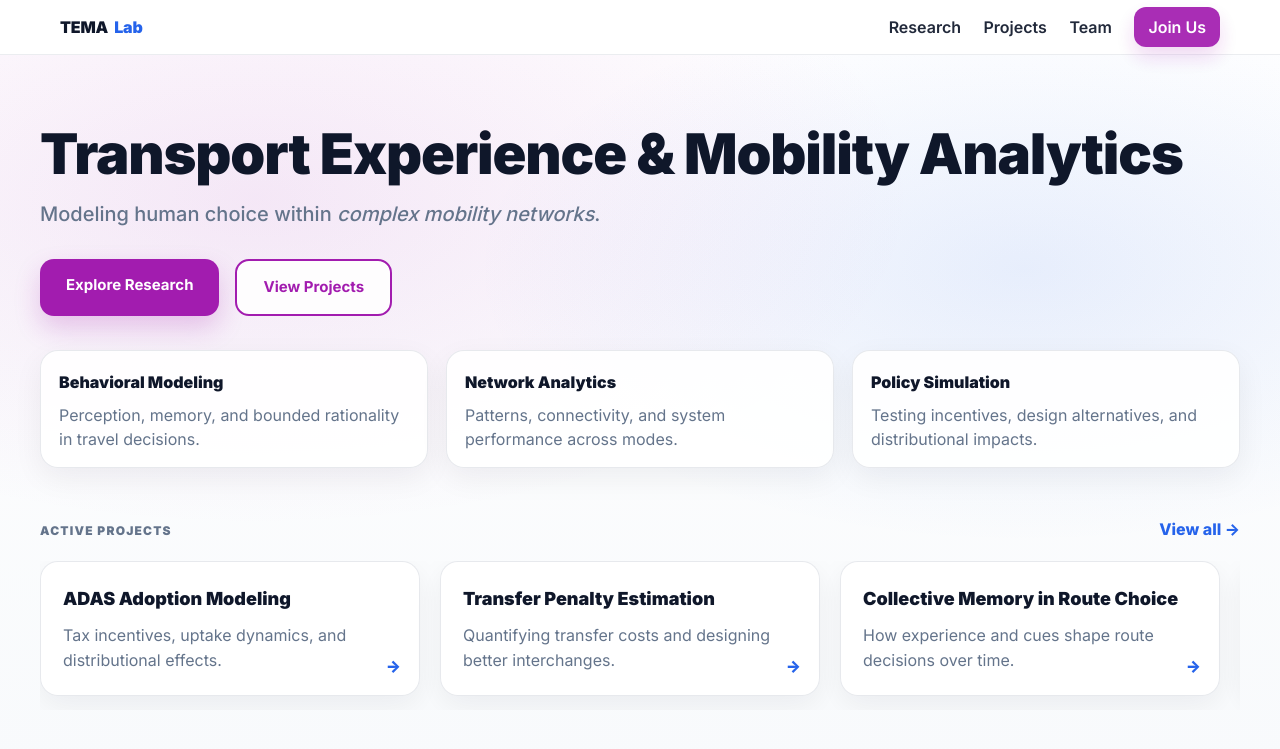
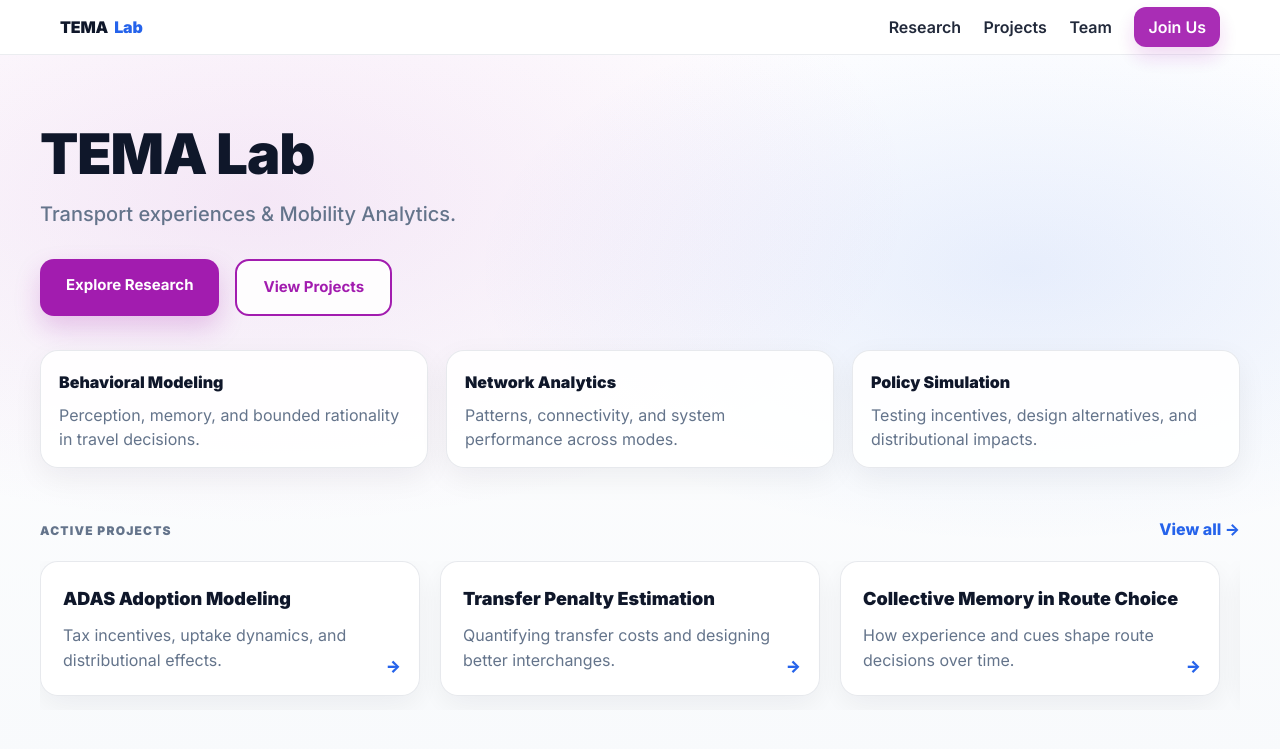
Before and after one commit to tema-technion/tema-technion.github.io, a Jekyll site: the page built from index.md, in a window 1280 px wide. Shown: the top 749 px of the page. Built offline with Jekyll 4.4.1, drawn with Linux system fonts in a browser that asks for light colours.

Commit message:
Update index.md

```diff
--- a/index.md
+++ b/index.md
@@ -3,9 +3,9 @@ layout: home
 title: TEMA Lab
 ---
 
-# Transport Experience & Mobility Analytics
+# TEMA Lab
 
-### Modeling human choice within <em>complex mobility networks</em>.
+### Transport experiences & Mobility Analytics.
 
 <div class="hero-buttons">
   <a class="primary" href="/research/">Explore Research</a>
```
